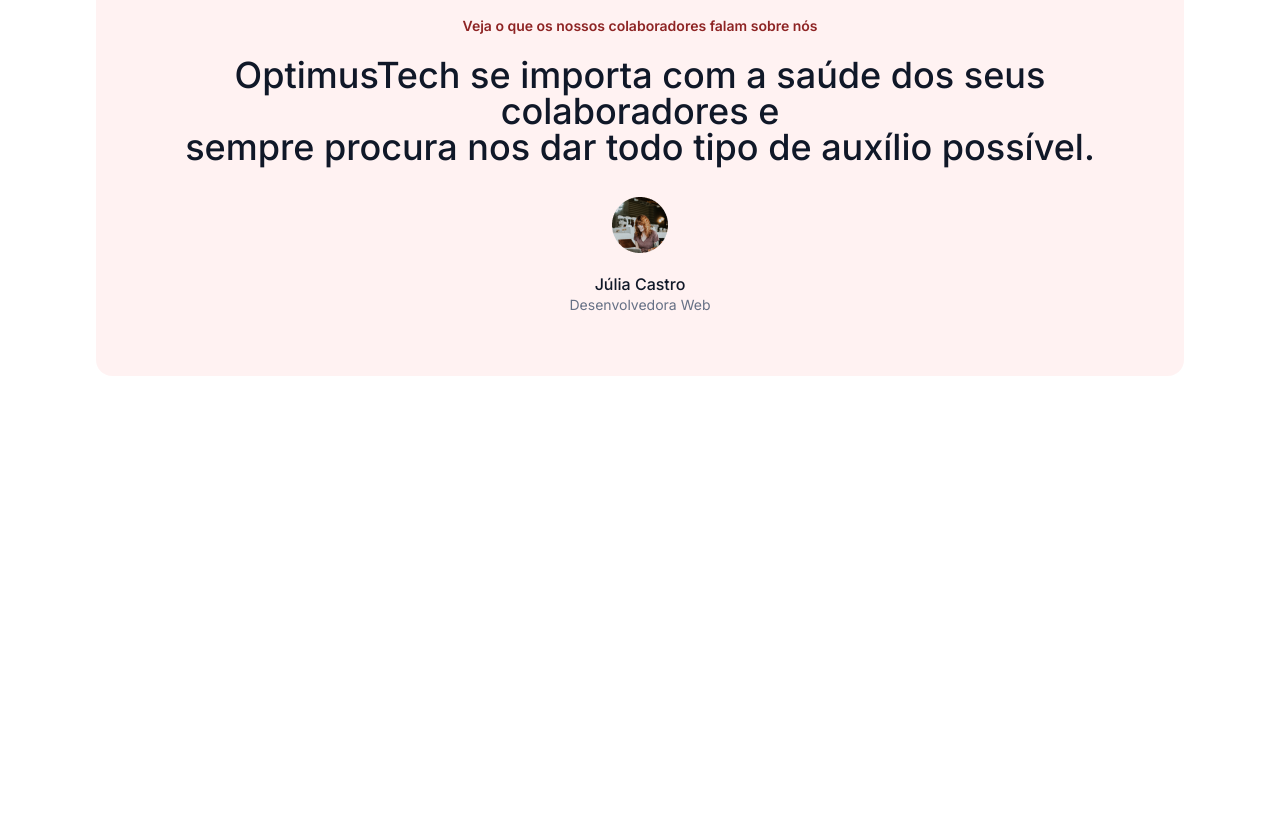
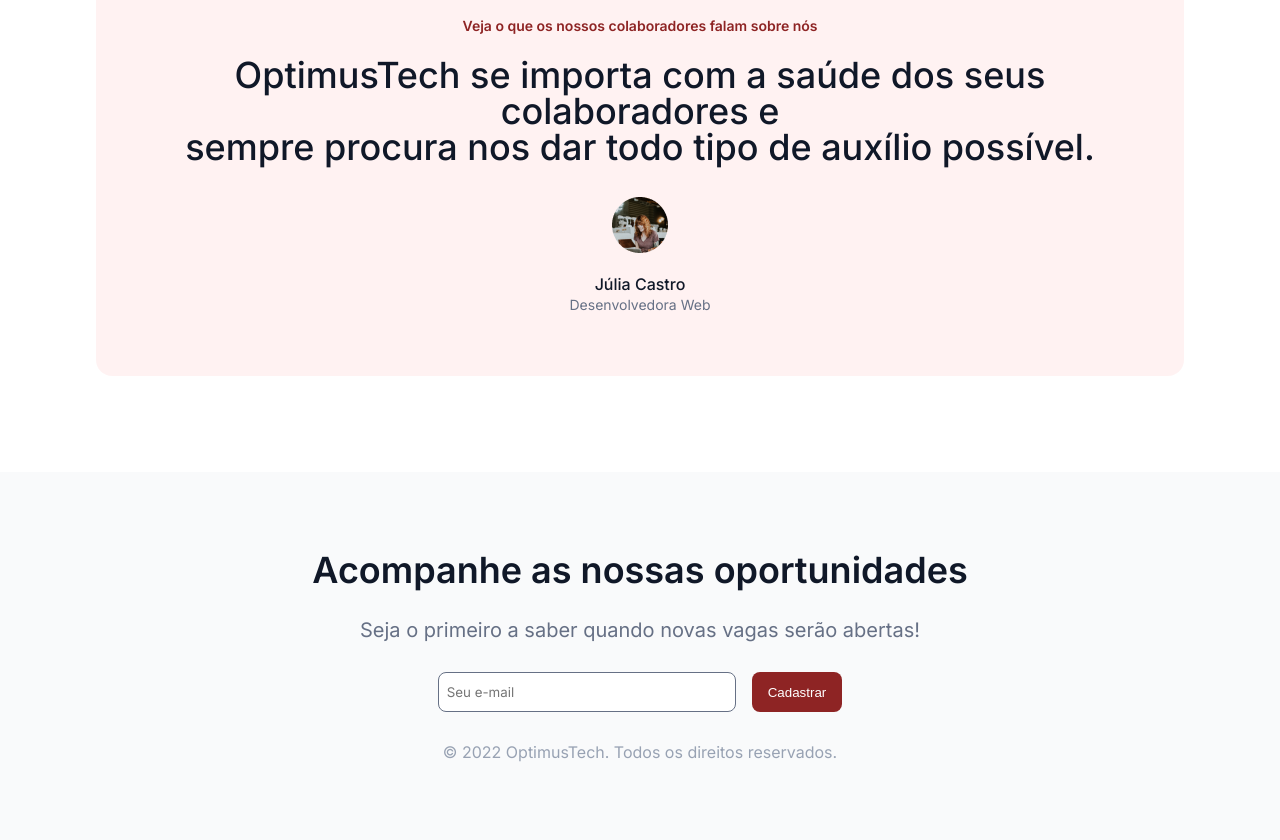
Before and after one commit to lucasmaximo/optimus-tech, a plain HTML site: page index.html in a window 1280 px wide. Shown: the part 2527-3367 px from the top of the page. Before the commit the page ends 2999 px from the top, so only its background shows below. Drawn offline with Linux system fonts and the light colour scheme.

Commit message:
Desafio 7DaysCode Dia 7

```diff
--- a/index.html
+++ b/index.html
@@ -140,6 +140,16 @@
             </div>
         </section>
     </main>
-    <footer></footer>
+    <footer>
+        <section class="oportunidades">
+            <h3 class="oportunidades__titulo">Acompanhe as nossas oportunidades</h3>
+            <span class="oportunidades__texto">Seja o primeiro a saber quando novas vagas serão abertas!</span>
+            <div class="oportunidades__email">
+                <input class="oportunidades__email__campo" type="text" placeholder="Seu e-mail">
+                <button class="oportunidades__email__botao">Cadastrar</button>
+            </div>
+            <span class="oportunidades__rodape">© 2022 OptimusTech. Todos os direitos reservados.</span>
+        </section>
+    </footer>
 </body>
 </html>
--- /dev/null
+++ b/styles/footer.css
@@ -0,0 +1,43 @@
+.oportunidades {
+    background-color: var(--cor-fundo-footer);
+    padding: 5rem;
+    text-align: center;
+    display: flex;
+    flex-direction: column;
+    gap: 2rem;
+}
+.oportunidades__titulo {
+    font-size: 2.25rem;
+    font-weight: 600;
+    color: var(--cor-quase-preto);
+}
+.oportunidades__texto {
+    font-size: 1.25rem;
+    font-weight: 400;
+    color: var (--cor-cinza);
+}
+.oportunidades__email {
+    display: flex;
+    justify-content: center;
+    gap: 1rem;
+    height: 2.5rem;
+}
+.oportunidades__email__campo {
+    border: 0.0625rem solid var(--cor-cinza);
+    border-radius: 0.5rem;
+    font-weight: 400;
+    width: 25%;
+    padding: 0.5rem;
+    font-family: var(--fonte-principal);
+}
+.oportunidades__email__botao {
+    background-color: var(--cor-vermelha);
+    border: none;
+    border-radius: 0.5rem;
+    padding: 0.5rem 1rem;
+    color: var(--cor-branca);
+}
+.oportunidades__rodape {
+    font-weight: 400;
+    color: var(--cor-letra-footer);
+}
--- a/styles/styles.css
+++ b/styles/styles.css
@@ -5,6 +5,7 @@
 @import url('talentos.css');
 @import url('vagas.css');
 @import url('colaboradores.css');
+@import url('footer.css');
 
 :root {
     --cor-branca: #FFFFFF;
@@ -14,6 +15,8 @@
     --cor-cinza-alternativo: #EAECF0;
     --cor-vermelha: #8E2424;
     --cor-quase-preto: #101828;
+    --cor-fundo-footer: #F9FAFB;
+    --cor-letra-footer: #98A2B3;
 
     --fonte-Inter: "Inter", sans-serif;
 }
```
